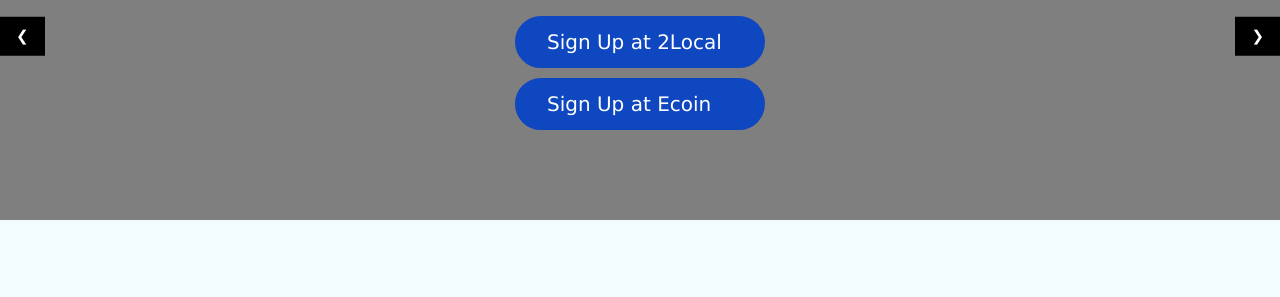
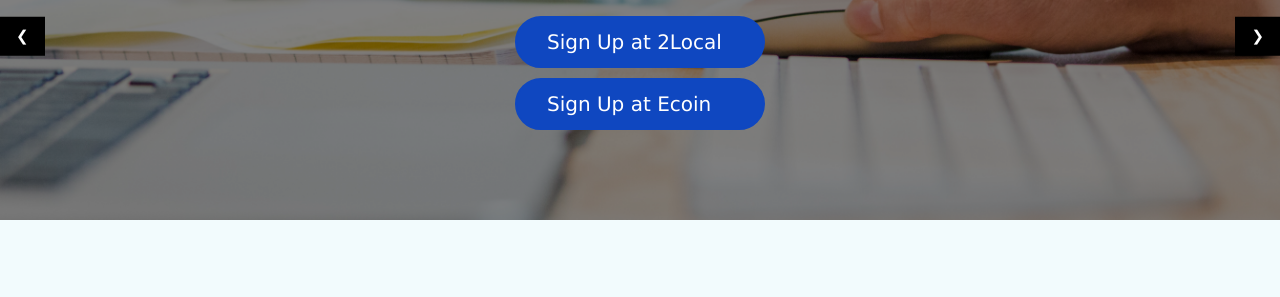
Before and after one commit to Newperson404/website, a plain HTML site: page index.html in a window 1280 px wide. Shown: the part 364-661 px from the top of the page. Drawn offline with nearby package versions, Linux system fonts and the light colour scheme; the site is published under a folder, as on GitHub Pages, so addresses that start at the root find nothing; a web font is replaced by a local one.

Commit message:
Update style.css

```diff
--- a/style.css
+++ b/style.css
@@ -122,7 +122,7 @@
 /* slideshow */
 
 .slideshow {
-    background-image: linear-gradient(rgba(0, 0, 0, 0.5), rgba(0, 0, 0, 0.5)), url("/bg.jpg");
+    background-image: linear-gradient(rgba(0, 0, 0, 0.5), rgba(0, 0, 0, 0.5)), url("bg.jpg");
     background-position: center;
     background-repeat: no-repeat;
     background-size: cover;
```
